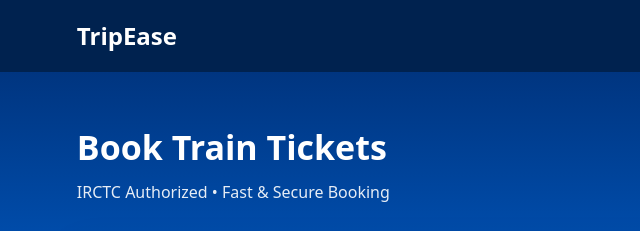
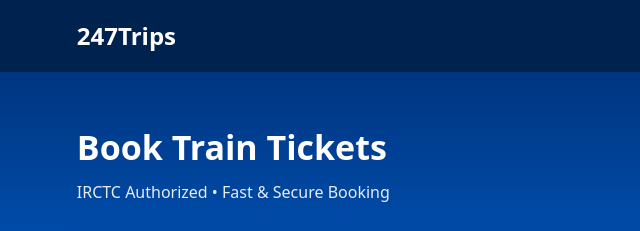
Before and after one commit to vansh-15/BookingWeb, a plain HTML site: page train.html in a window 1280 px wide. Shown: the top 231 px of the page, 0-640 px from the left. Drawn offline with Linux system fonts and the light colour scheme.

Commit message:
Change logo text from 'TripEase' to '247Trips'

```diff
--- a/train.html
+++ b/train.html
@@ -10,7 +10,7 @@
 
 <!-- HEADER -->
 <header class="header">
-    <div class="logo">TripEase</div>
+    <div class="logo">247Trips</div>
     <nav class="nav">
         <a href="index.html">Home</a>
         <a class="active">Trains</a>
```
